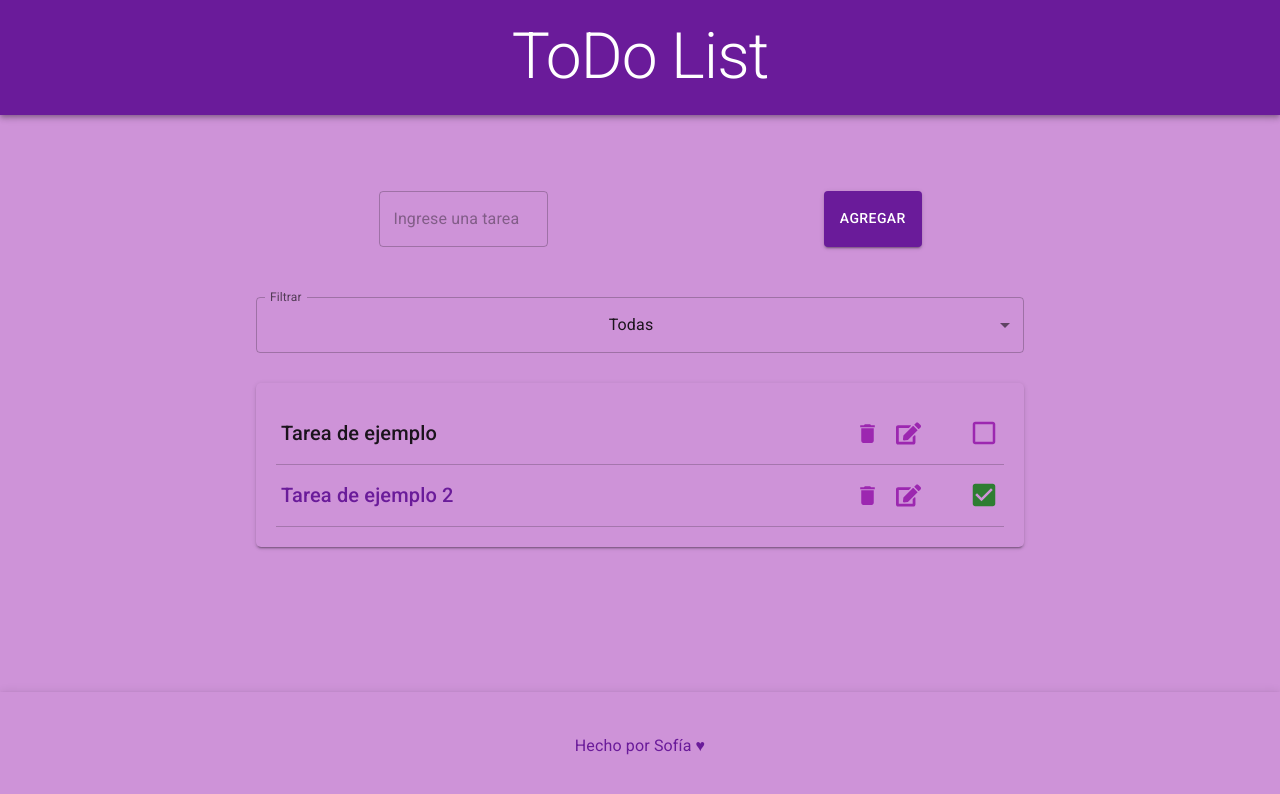
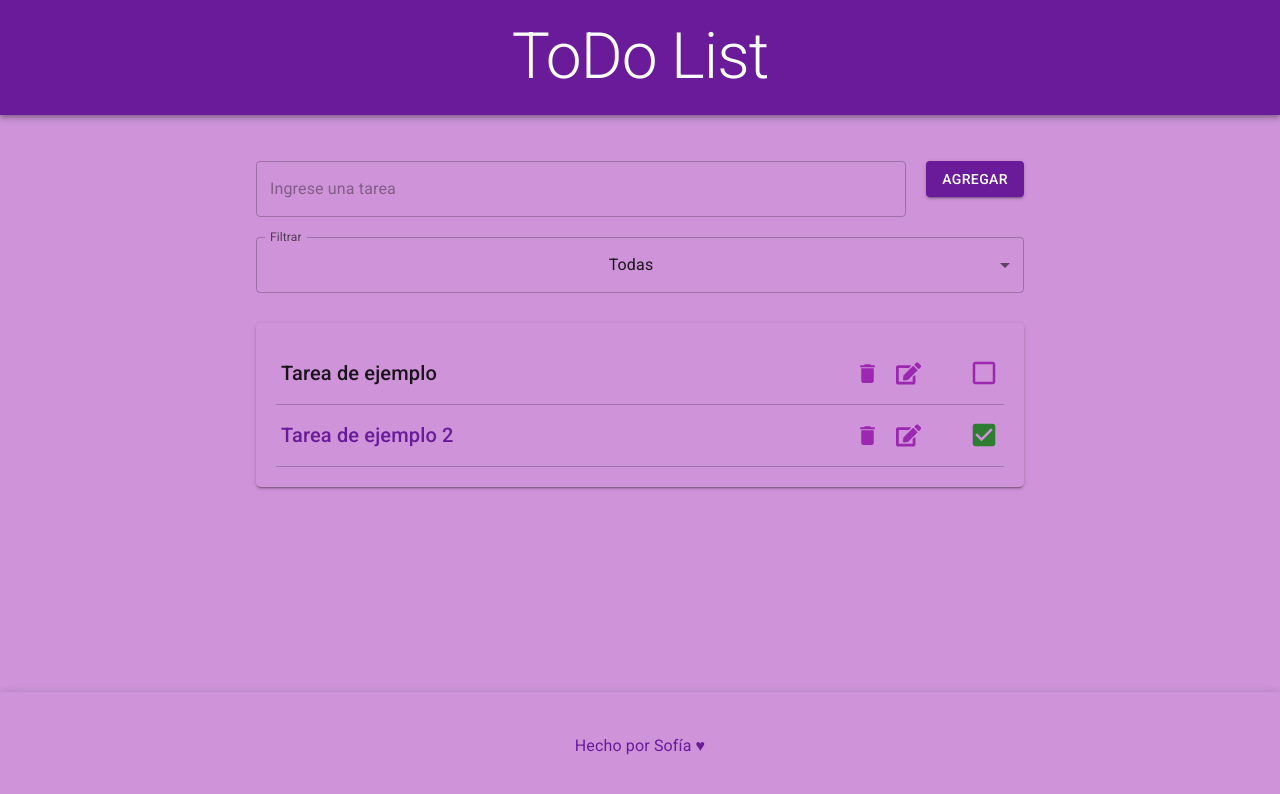
Before and after one commit to SofiaDeAlessandre/tp-todoList, a React (Vite) app: page / in a window 1280 px wide. Shown: the top 794 px of the page. Built offline with nearby package versions, Linux system fonts and the light colour scheme; a web font is replaced by a local one.

Commit message:
add styles for input

```diff
--- a/src/components/Cont.jsx
+++ b/src/components/Cont.jsx
@@ -47,23 +47,12 @@ export default function Cont() {
     setFiltered(e.target.value);
   };
 
-  // function addTasks() {
-  //   const taskAdd = {
-  //     id: crypto.randomUUID(),
-  //     task: newTask,
-  //     complete: false,
-  //   };
-  //   setTasks([...tasks, taskAdd]);
-  //   localStorage.setItem("tasks", JSON.stringify([...getTask(), taskAdd]));
-  // }
-
   const {
     register,
     formState: { errors },
     handleSubmit,
   } = useForm( {criteriaMode: "all"});
   const onSubmit = (data) => {
-    console.log(data);
 
     const taskAdd = {
       id: crypto.randomUUID(),
@@ -95,15 +84,16 @@ export default function Cont() {
             marginBlock: "30px",
           }}
       >
+
         <Box
   sx={{
     display: "flex",
-            gap: "50px",
-            justifyContent: "space-around",
-            marginBlock: "30px",
+    justifyContent: "space-between",
+    width: "100%",
+    alignItems: "start"
   }}
 >
-        <Box>
+  <Box sx={{ flex: 1, marginRight: "20px" }}>
           <TextField
             fullWidth
             required
@@ -112,9 +102,11 @@ export default function Cont() {
             type="text"
             variant="outlined"
             minRows={3}
+
               sx={{
-              width:"80%"
+                width:"100%"
               }}
+
             onChange={(e) => setNewTask(e.target.value)}
             {...register("newTask", {
               required: "La descripción de la tarea es obligatoria",
@@ -129,7 +121,6 @@ export default function Cont() {
           errors={errors}
           name="newTask"
           render={({ messages }) => {
-            console.log("messages", messages);
            return( messages &&
             Object.entries(messages).map(([type, message]) => (
               <p key={type}>{message}</p>
```
Lines whose indentation alone changed are shown as unchanged.
